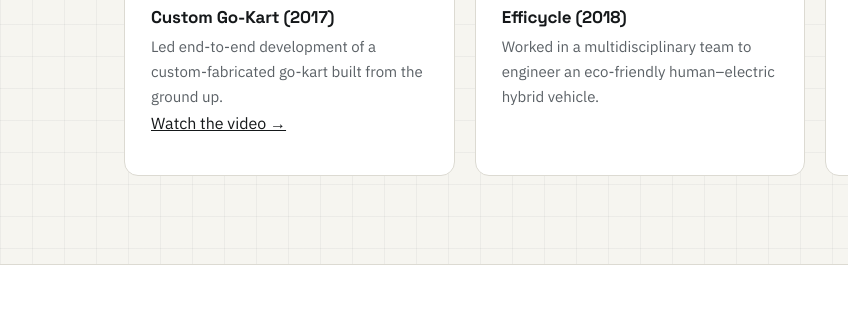
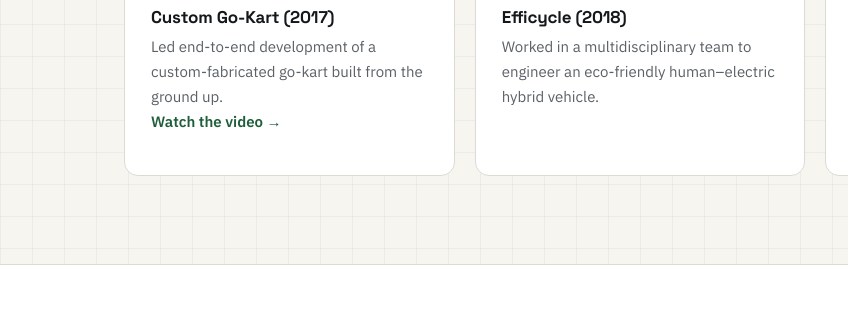
Before and after one commit to arunabha22/arunabha-majumder, a plain HTML site: page index.html in a window 1280 px wide. Shown: the part 5160-5478 px from the top of the page, 0-848 px from the left. Drawn offline with Linux system fonts and the light colour scheme.

Commit message:
Add styling to video link in index.html
Updated the video link to include additional styling.

```diff
--- a/index.html
+++ b/index.html
@@ -457,7 +457,7 @@ footer{padding:22px 0;font-size:13px;color:var(--muted);background:var(--surface
           <div class="icon"><svg viewBox="0 0 24 24" fill="none" stroke="currentColor" stroke-width="2"><circle cx="6" cy="17" r="3"/><circle cx="18" cy="17" r="3"/><path d="M9 17h6M4 13l3-5h7l3 5"/></svg></div>
           <h3>Custom Go-Kart (2017)</h3>
           <p>Led end-to-end development of a custom-fabricated go-kart built from the ground up.</p>
-          <a href="https://youtu.be/KqmF3FYkMTk" target="_blank" rel="noopener" class="SAME-CLASS-HERE">Watch the video &rarr;</a>
+          <p><a href="https://youtu.be/KqmF3FYkMTk" target="_blank" rel="noopener" style="color:var(--accent, #2ecc71); font-weight:700; text-decoration:none;">Watch the video &rarr;</a></p>
         </div>
         <div class="card">
           <div class="icon"><svg viewBox="0 0 24 24" fill="none" stroke="currentColor" stroke-width="2"><path d="M13 2 4 14h7l-1 8 9-12h-7z"/></svg></div>
```
